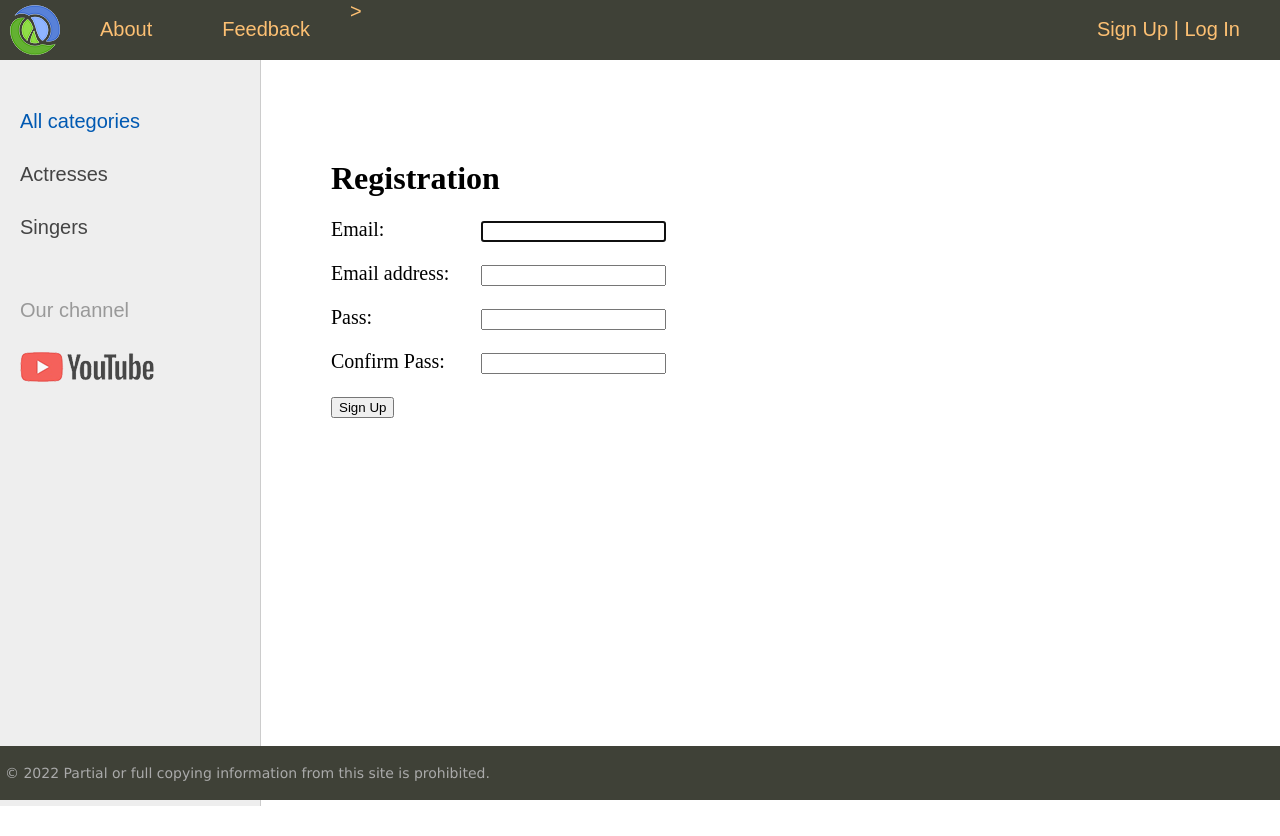
After one commit to Tim-Abozny/thirdLab_ISP, a Django app: page /register/ in a window 1280 px wide. The commit adds this page. Run offline with Django 4.2, Linux system fonts and the light colour scheme; data comes from the database, SQL or seed files in the repository.

Commit message:
Work on user registration

```diff
--- a/thirdLab/women/forms.py
+++ b/thirdLab/women/forms.py
@@ -1,4 +1,6 @@
 from django import forms
+from django.contrib.auth.forms import UserCreationForm
+from django.contrib.auth.models import User
 from django.core.exceptions import ValidationError
 
 from .models import *
@@ -25,3 +27,13 @@ class AddPostForm(forms.ModelForm):
             raise ValidationError('Length less then 20 symbols')
 
         return title
+
+
+class RegisterUserForm(UserCreationForm):
+    username = forms.CharField(label='Login', widget=forms.TextInput(attrs={'class': 'from-input'}))
+    username = forms.EmailField(label='Email', widget=forms.EmailInput(attrs={'class': 'from-input'}))
+    password1 = forms.CharField(label='Pass', widget=forms.PasswordInput(attrs={'class': 'from-input'}))
+    password2 = forms.CharField(label='Confirm Pass', widget=forms.PasswordInput(attrs={'class': 'from-input'}))
+    class Meta:
+        model = User
+        fields = ('username', 'email', 'password1', 'password2')
--- a/thirdLab/women/templates/women/base.html
+++ b/thirdLab/women/templates/women/base.html
@@ -17,12 +17,9 @@
 			<ul id="mainmenu" class="mainmenu">
 			<li class="logo"><a href="{% url 'home' %}"><div class="logo"></div></a></li>
 {% for m in menu %}
-	{% if not forloop.last %}
 			<li><a href="{% url m.url_name %}">{{m.title}}</a></li>
-	{% else %}
-			<li class="last"><a href="{% url m.url_name %}">{{m.title}}</a></li>
-	{% endif %}
 {% endfor %}
+				<li class="last"><a href="{% url 'register' %}">Sign Up</a> | <a href="{% url 'login' %}">Log In</a></li>>
 			</ul>
 			<div class="clear"></div>
 		</div>
--- /dev/null
+++ b/thirdLab/women/templates/women/register.html
@@ -0,0 +1,17 @@
+{% extends 'women/base.html' %}
+
+{% block content %}
+<h1>{{ title }}</h1>
+
+<form method="post">
+    {% csrf_token %}
+
+{% for f in form %}
+<p><label class="form-label" for="{{ f.id_for_label }}">{{f.label}}: </label>{{ f }}</p>
+<div class="form-error">{{ f.errors }}</div>
+{% endfor %}
+
+    <button type="submit">Sign Up</button>
+</form>
+
+{% endblock %}
--- a/thirdLab/women/urls.py
+++ b/thirdLab/women/urls.py
@@ -8,6 +8,7 @@ urlpatterns = [
     path('addpage/', AddPage.as_view(), name='add_page'),
     path('contact/', contact, name='contact'),
     path('login/', login, name='login'),
+    path('register/', RegisterUser.as_view(), name='register'),
     path('post/<slug:post_slug>/', ShowPost.as_view(), name='post'),
     path('category/<slug:cat_slug>/', WomenCategory.as_view(), name='category'),
 ]
--- a/thirdLab/women/utils.py
+++ b/thirdLab/women/utils.py
@@ -6,7 +6,6 @@ menu = [
     {'title': "About", 'url_name': 'about'},
     {'title': "Add article", 'url_name': 'add_page'},
     {'title': "Feedback", 'url_name': 'contact'},
-    {'title': "Log In", 'url_name': 'login'}
 ]
 
 
--- a/thirdLab/women/views.py
+++ b/thirdLab/women/views.py
@@ -131,3 +131,14 @@ class WomenCategory(DataMixin, ListView):
 #         'cat_selected': cat_id
 #     }
 #     return render(request, 'women/index.html', context=send_parameters)
+
+
+class RegisterUser(DataMixin, CreateView):
+    form_class = RegisterUserForm
+    template_name = 'women/register.html'
+    success_url = reverse_lazy('login')
+
+    def get_context_data(self, *, object_list=None, **kwargs):
+        context = super().get_context_data(**kwargs)
+        c_def = self.get_user_context(title="Registration")
+        return dict(list(context.items()) + list(c_def.items()))
```
